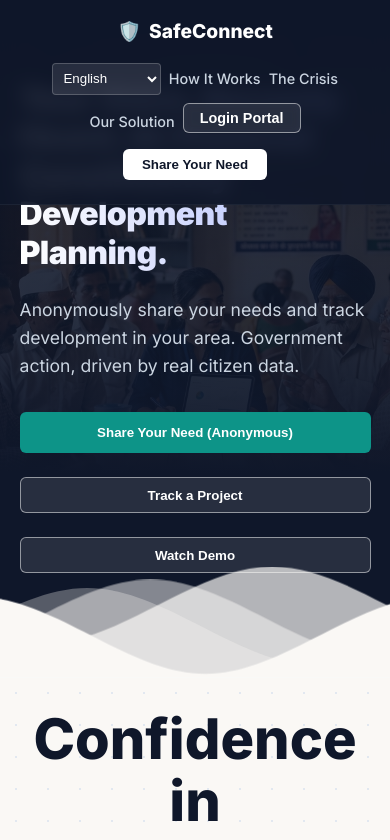
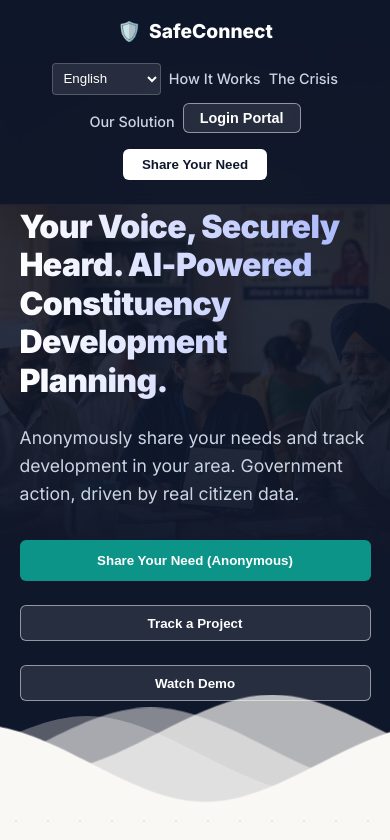
Before and after one commit to reet-9944/People-s-Priorities, a Next.js app: page / in a window 390 px wide. Shown: the top 840 px of the page. Built offline with nearby package versions, Linux system fonts and the light colour scheme.

Commit message:
Fix hero section overlapping with expanded navbar on mobile

```diff
--- a/src/app/globals.css
+++ b/src/app/globals.css
@@ -1013,7 +1013,10 @@ a {
     gap: 0.5rem;
   }
 
-  /* Typography */
+  /* Typography & Spacing */
+  .hero {
+    padding-top: 13rem;
+  }
   .hero-title {
     font-size: 2.5rem;
     line-height: 1.2;
```
